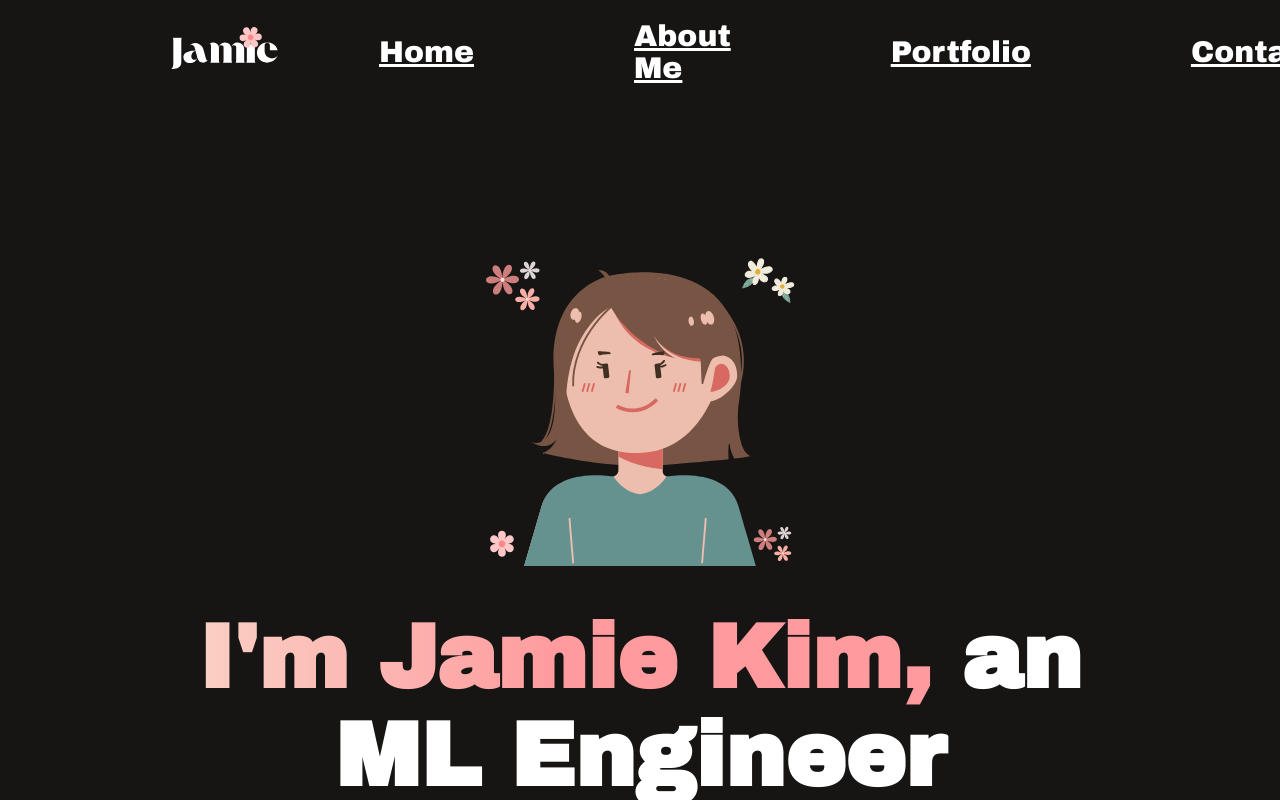
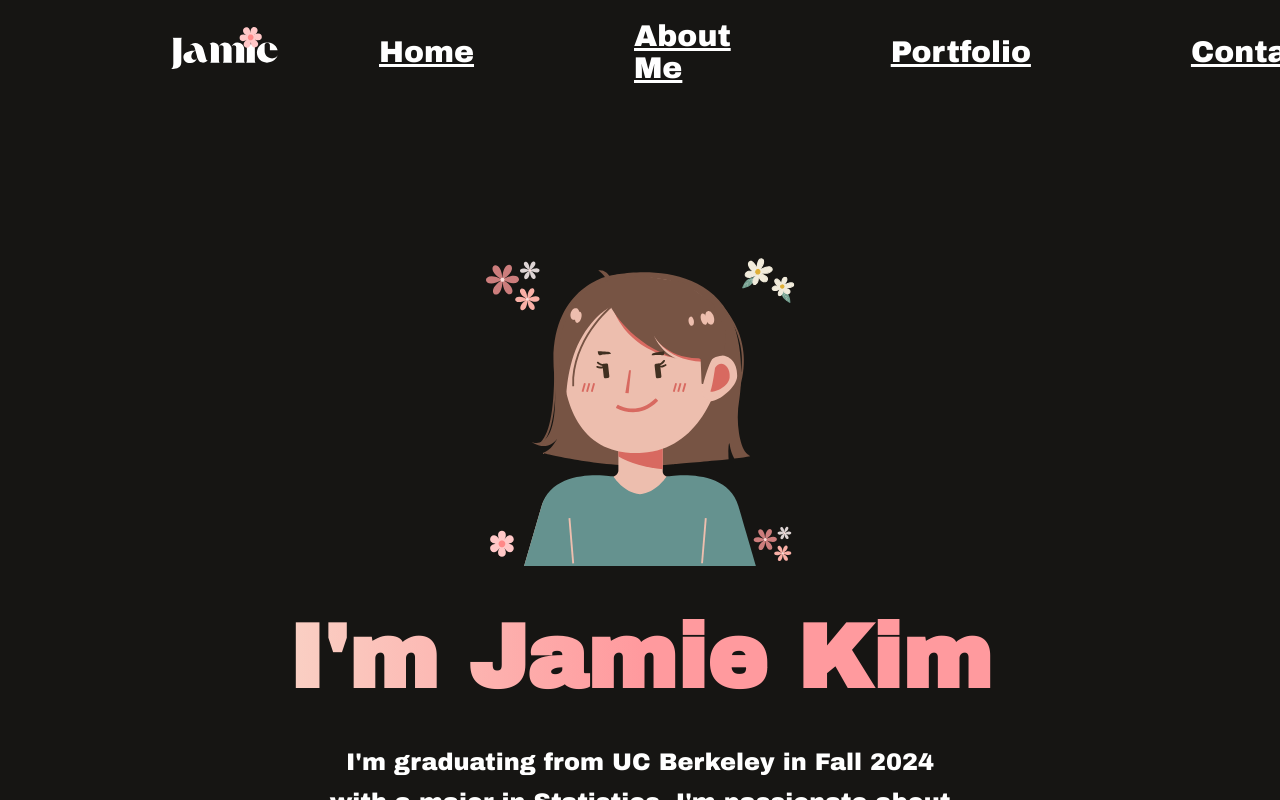
Before and after one commit to jamiekm1004/jamiekm1004.github.io, a React (Vite) app: page / in a window 1280 px wide. Shown: the top 800 px of the page. Built offline with nearby package versions, Linux system fonts and the light colour scheme.

Commit message:
Updated home

```diff
--- a/src/Components/Hero/Hero.jsx
+++ b/src/Components/Hero/Hero.jsx
@@ -6,7 +6,7 @@ const Hero = () => {
   return(
     <div id='home' className='hero'>
       <img src={profile_img} alt="" />
-      <h1><span>I'm Jamie Kim,</span> an ML Engineer based in the U.S.</h1>
+      <h1><span>I'm Jamie Kim</span></h1>
       <p>I'm graduating from UC Berkeley in Fall 2024 with a major in Statistics. I'm passionate about machine learning and am looking for full-time opportunities as an ML Engineer.</p>
       <div className="hero-action">
         <div className="hero-connect"><AnchorLink className='anchor-link' offset={50} href='#contact'>Connect with me</AnchorLink></div>
```
